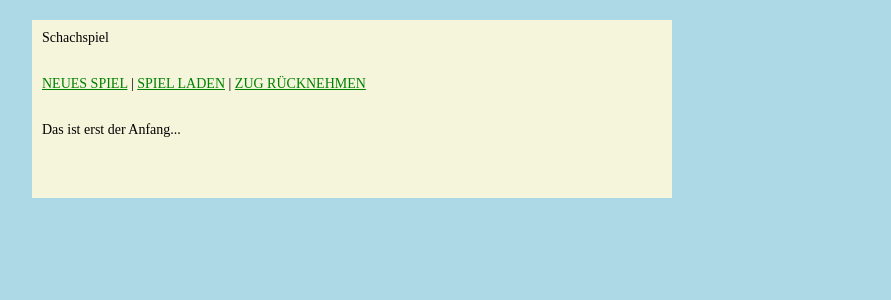
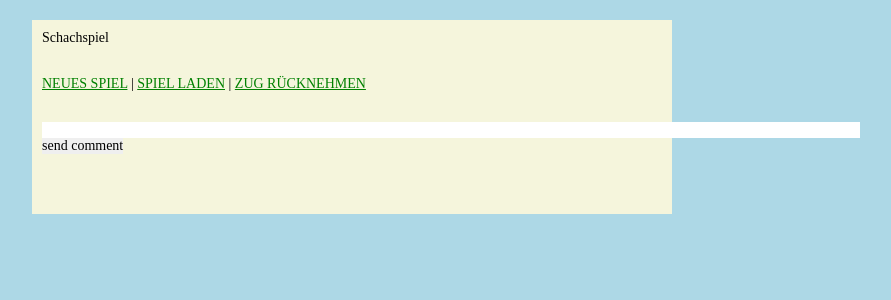
Before and after one commit to richardtraindl/immanuel, a Django app: template templates/kate/index.html in a window 1280 px wide. Shown: the top 300 px of the page, without its empty margins (288-1179 px from the left). Run offline with Django 3.2, Linux system fonts and the light colour scheme; the template is opened without the code that fills it, so the values that code supplies are empty.

Commit message:
comments

```diff
--- a/templates/kate/index.html
+++ b/templates/kate/index.html
@@ -18,7 +18,15 @@
 
 
 {% block comment %}
-    <p>Das ist erst der Anfang...</p>
+    {% for comment in comments %}
+        <p>{{ comment }}</p>
+    {% endfor %}
+
+    <form>
+        <label></label>
+        <p><input id="new-comment" name="new_comment" value="" size="100" /></p>
+        <button id ="btn-comment" type="button">send comment</button>
+    </form>
 {% endblock %}
 
 
@@ -135,5 +143,14 @@
                 }
             }
         });
+
+        $('#btn-comment').click(function(){
+            var newcomment;
+            newcomment = $('#new-comment').val();
+            $.get('/kate/new_comment/', {newcomment: newcomment}, function(data){
+               $('#new-comment').html(data);
+               $('#likes').hide();
+           });
+});
     </script>
 {% endblock %}
```
